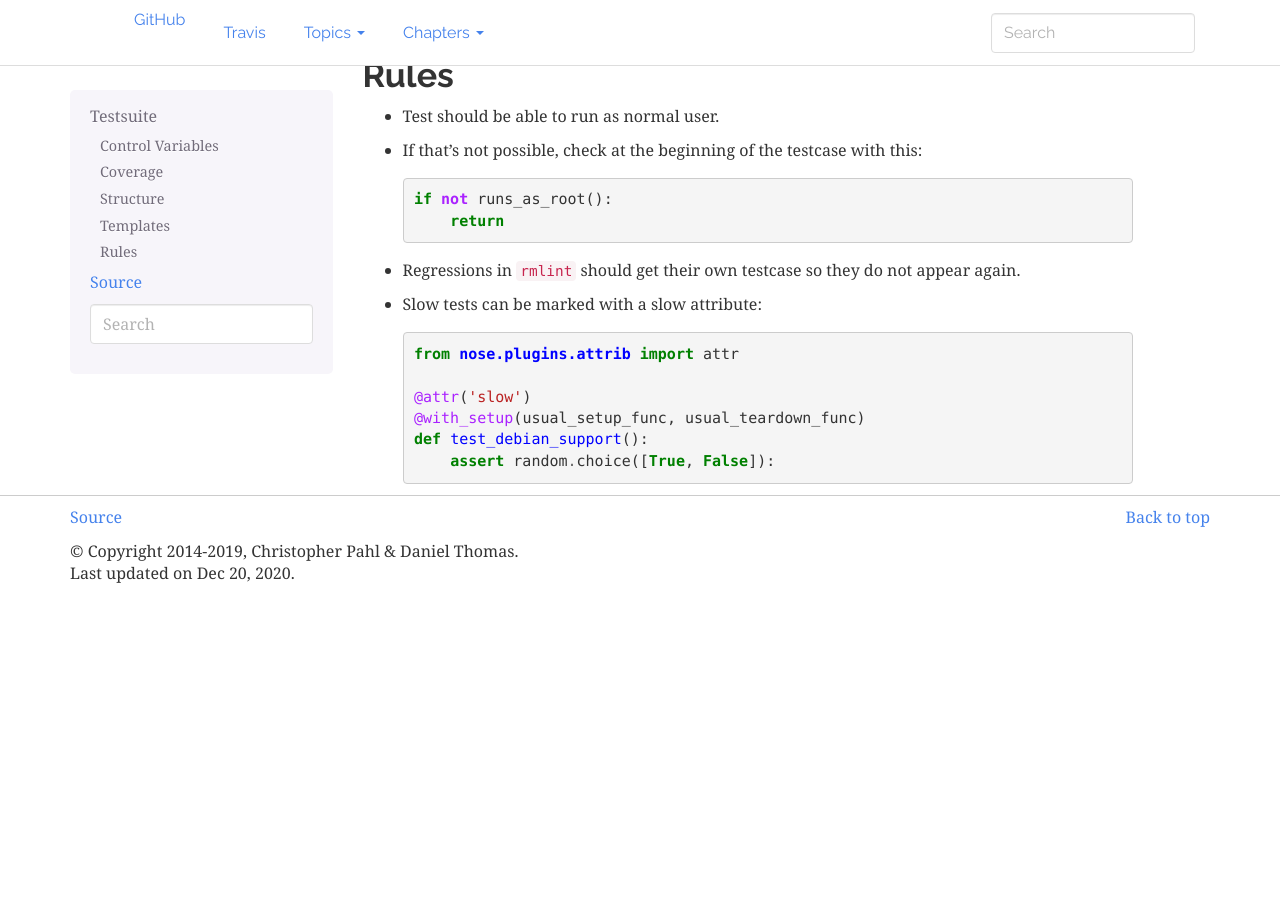
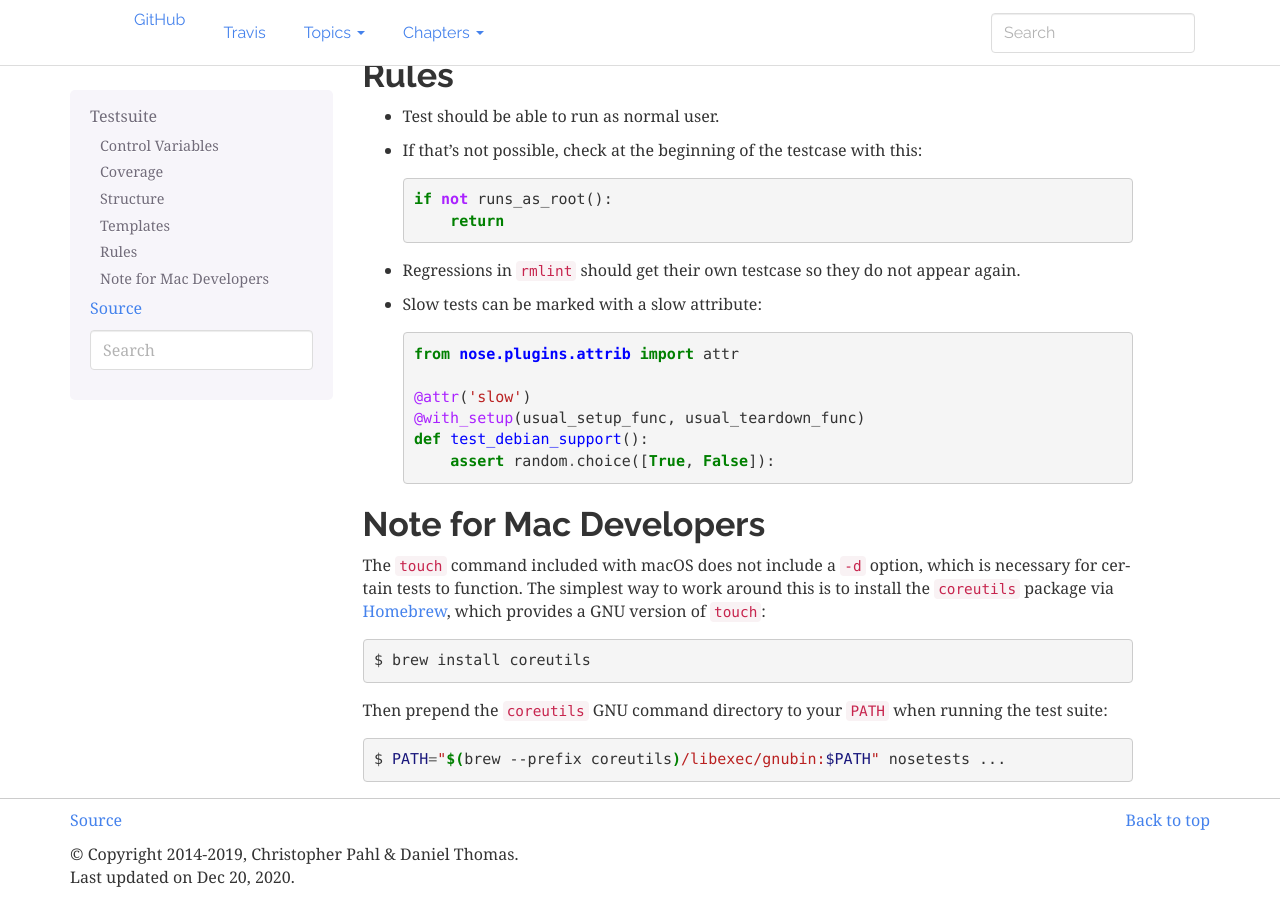
Before and after one commit to sahib/rmlint, a Sphinx documentation site: the page built from docs/testing.rst, in a window 1280 px wide and 900 px high, scrolled down 1886 px. Built offline with Sphinx 7.4.7, drawn with Linux system fonts in a browser that asks for light colours; before the commit the page ends 2482 px from its top, so only the background shows below that.

Commit message:
docs: testing: add Mac-specific info about GNU touch

```diff
--- a/docs/testing.rst
+++ b/docs/testing.rst
@@ -129,3 +129,24 @@ Rules
     @with_setup(usual_setup_func, usual_teardown_func)
     def test_debian_support():
         assert random.choice([True, False]):
+
+Note for Mac Developers
+~~~~~~~~~~~~~~~~~~~~~~~
+
+The ``touch`` command included with macOS does not include a ``-d`` option,
+which is necessary for certain tests to function. The simplest way to work
+around this is to install the ``coreutils`` package via `Homebrew`_, which
+provides a GNU version of ``touch``:
+
+.. _`Homebrew`: https://brew.sh
+
+.. code-block:: bash
+
+   $ brew install coreutils
+
+Then prepend the ``coreutils`` GNU command directory to your ``PATH`` when
+running the test suite:
+
+.. code-block:: bash
+
+   $ PATH="$(brew --prefix coreutils)/libexec/gnubin:$PATH" nosetests ...
```
